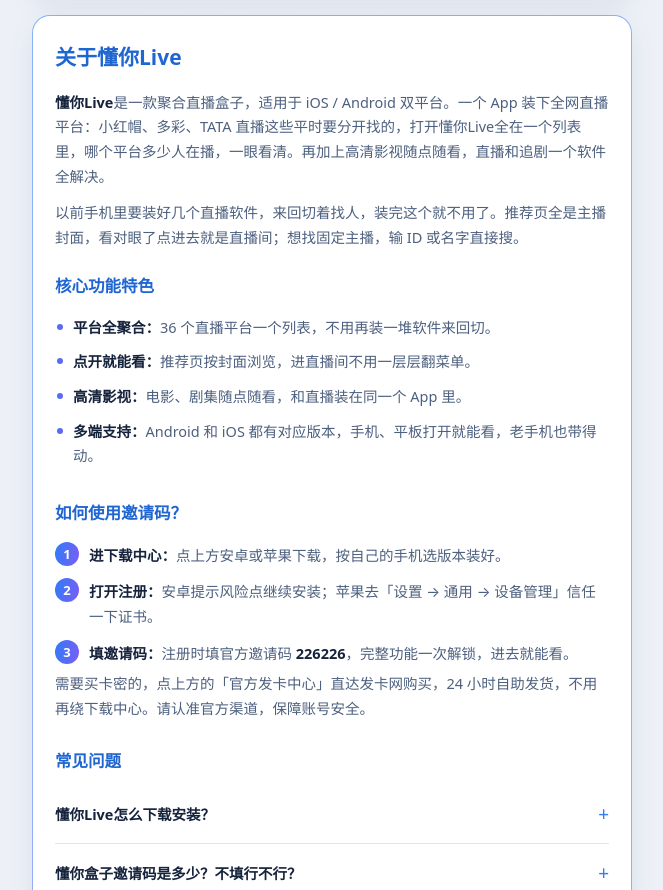
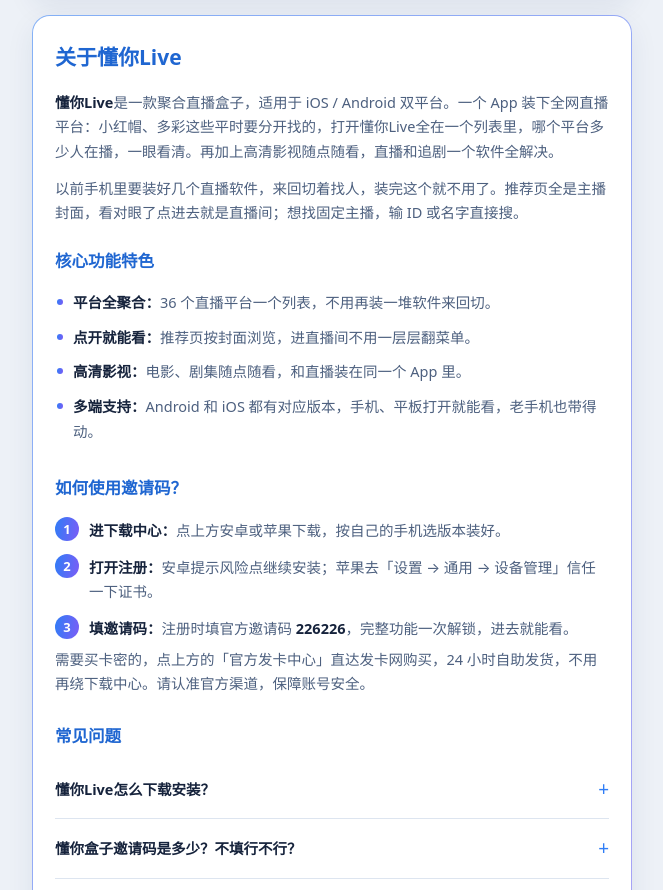
Before and after one commit to linc55691/dni985, a plain HTML site: page index.html in a window 1280 px wide. Shown: the part 1282-2172 px from the top of the page, without its empty margins (308-971 px from the left). Drawn offline with Linux system fonts and the light colour scheme.

Commit message:
去掉首页里的 TATA直播

```diff
--- a/index.html
+++ b/index.html
@@ -332,7 +332,7 @@
   <!-- ===== 内容大卡：介绍 / 特色 / 用法 / FAQ / 信息（SEO 正文区） ===== -->
   <section class="card glow content" aria-label="懂你Live介绍与常见问题">
     <h2>关于懂你Live</h2>
-    <p><strong>懂你Live</strong>是一款聚合直播盒子，适用于 iOS / Android 双平台。一个 App 装下全网直播平台：小红帽、多彩、TATA 直播这些平时要分开找的，打开懂你Live全在一个列表里，哪个平台多少人在播，一眼看清。再加上高清影视随点随看，直播和追剧一个软件全解决。</p>
+    <p><strong>懂你Live</strong>是一款聚合直播盒子，适用于 iOS / Android 双平台。一个 App 装下全网直播平台：小红帽、多彩这些平时要分开找的，打开懂你Live全在一个列表里，哪个平台多少人在播，一眼看清。再加上高清影视随点随看，直播和追剧一个软件全解决。</p>
     <p>以前手机里要装好几个直播软件，来回切着找人，装完这个就不用了。推荐页全是主播封面，看对眼了点进去就是直播间；想找固定主播，输 ID 或名字直接搜。</p>
 
     <h3>核心功能特色</h3>
```
